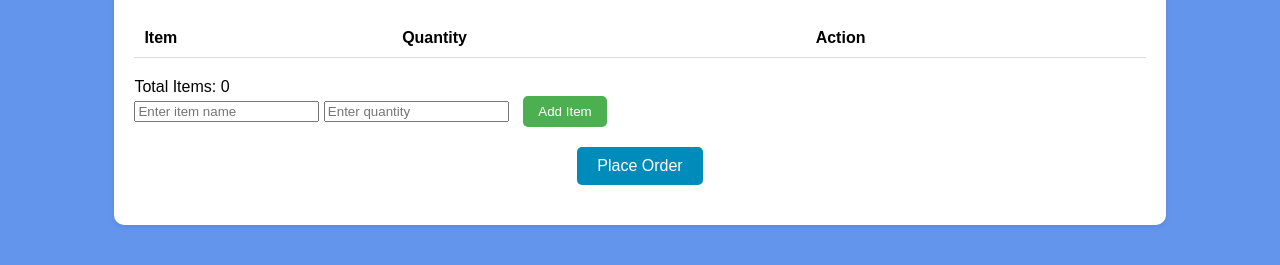
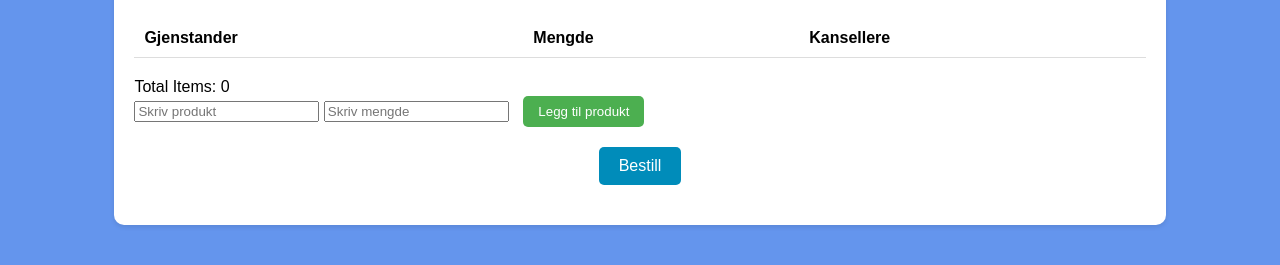
Before and after one commit to Aerix47/school, a plain HTML site: page index.html in a window 1280 px wide. Shown: the part 89-354 px from the top of the page. Drawn offline with Linux system fonts and the light colour scheme.

Commit message:
index.html

```diff
--- a/index.html
+++ b/index.html
@@ -5,7 +5,7 @@
     <meta name="viewport" content="width=device-width, initial-scale=1.0">
     <link rel="stylesheet" href="style.css">
     <script src="js.js"></script>
-    <title>Utstyr handleliste</title>
+    <title>Utstyrliste</title>
 </head>
 <body>
     <div class="container">
@@ -13,9 +13,9 @@
         <table id="itemTable">
             <thead>
                 <tr>
-                    <th>Item</th>
-                    <th>Quantity</th>
-                    <th>Action</th>
+                    <th>Gjenstander</th>
+                    <th>Mengde</th>
+                    <th>Kansellere</th>
                 </tr>
             </thead>
             <tbody>
@@ -25,10 +25,10 @@
         <div class="total-items">
             Total Items: <span id="totalCount">0</span>
         </div>
-        <input type="text" id="itemInput" placeholder="Enter item name" />
-        <input type="number" id="quantityInput" placeholder="Enter quantity" />
-        <button class="add-button" onclick="addItem()">Add Item</button>
-        <button class="order-button" onclick="placeOrder()">Place Order</button>
+        <input type="text" id="itemInput" placeholder="Skriv produkt" />
+        <input type="number" id="quantityInput" placeholder="Skriv mengde" />
+        <button class="add-button" onclick="addItem()">Legg til produkt</button>
+        <button class="order-button" onclick="placeOrder()">Bestill</button>
     </div>
 </body>
 </html>
```
